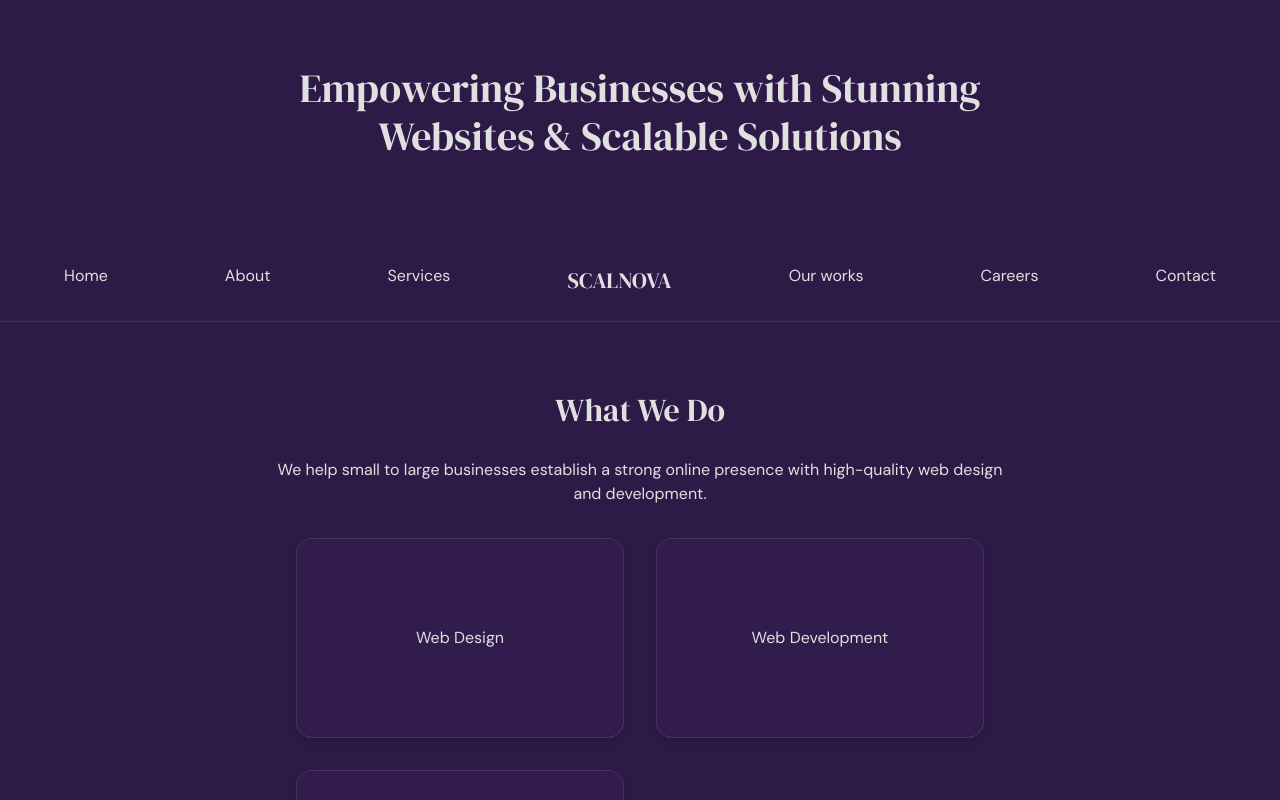
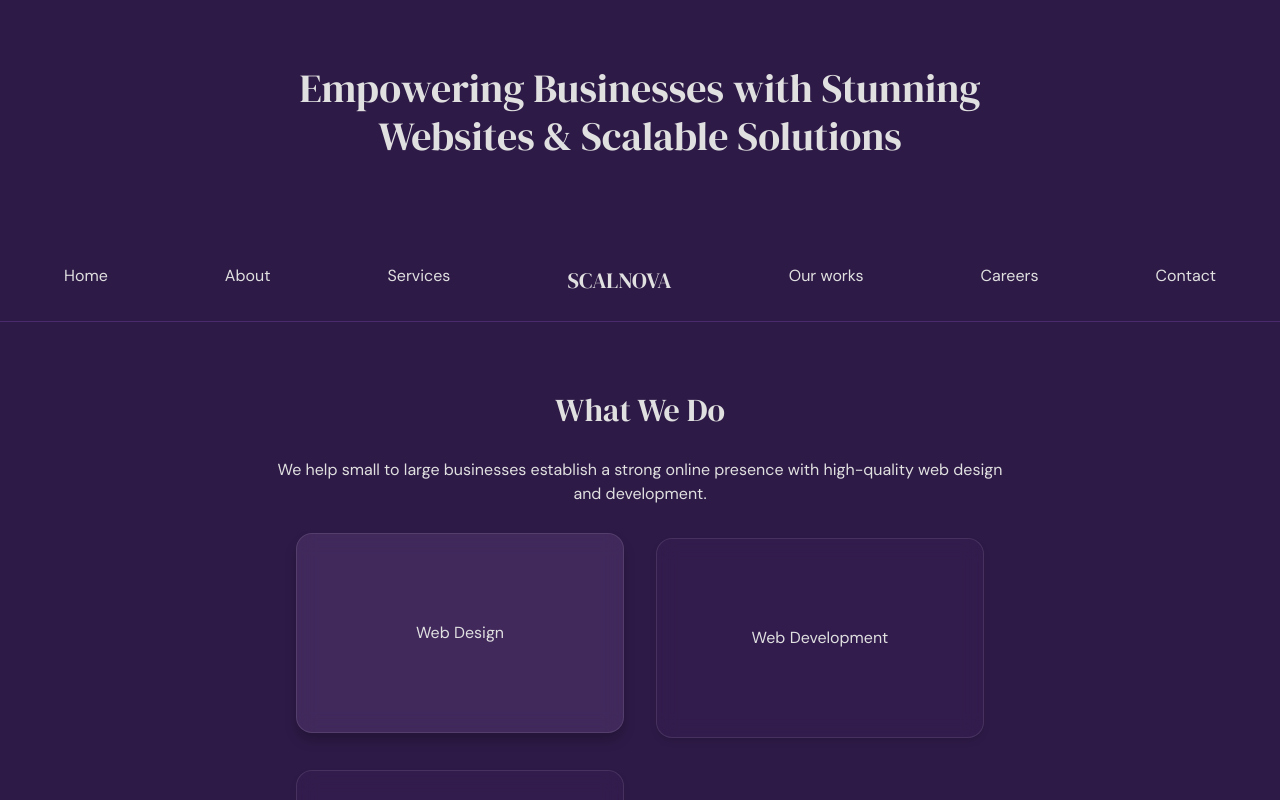
Before and after one commit to sayful-hassan/Scalnova, a React (Vite) app in the folder scalnova/: page / in a window 1280 px wide. In both pictures the pointer is over the item "Web Design". Shown: the top 800 px of the page. Built offline with nearby package versions, Linux system fonts and the light colour scheme.

Commit message:
Created hover effect for the unorder list

```diff
--- a/scalnova/src/components/WhatWeDo/WhatWeDo.css
+++ b/scalnova/src/components/WhatWeDo/WhatWeDo.css
@@ -34,3 +34,9 @@
    flex-direction: column;
    justify-content: center;
   }
+
+  .what-we-do li:hover {
+    background: rgba(126, 90, 155, 0.25);
+    transform: translateY(-5px);
+    box-shadow: 0 8px 12px rgba(0, 0, 0, 0.2);
+  }
```
